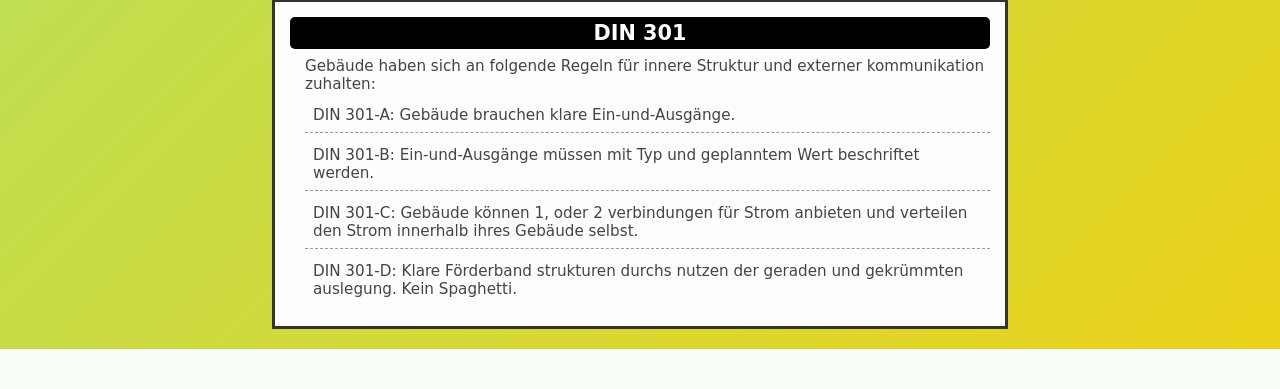
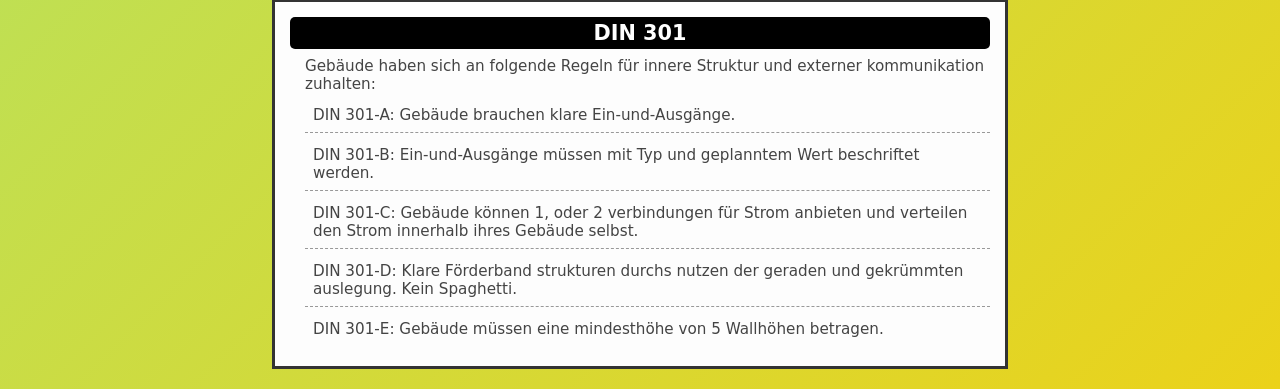
Before and after one commit to LennardKnorke/Satisfactory-Lan, a Flask app: page / in a window 1280 px wide. Shown: the part 1498-1887 px from the top of the page. Before the commit the page ends 1847 px from the top, so only its background shows below. Run offline with Flask 3, Linux system fonts and the light colour scheme.

Commit message:
last commit

```diff
--- a/templates/index.html
+++ b/templates/index.html
@@ -177,6 +177,7 @@
           <li>DIN 301-B: Ein-und-Ausgänge müssen mit Typ und geplanntem Wert beschriftet werden.</li>
           <li>DIN 301-C: Gebäude können 1, oder 2 verbindungen für Strom anbieten und verteilen den Strom innerhalb ihres Gebäude selbst.</li>
           <li>DIN 301-D: Klare Förderband strukturen durchs nutzen der geraden und gekrümmten auslegung. Kein Spaghetti.</li>
+          <li>DIN 301-E: Gebäude müssen eine mindesthöhe von 5 Wallhöhen betragen.</li>
         </ul>
       </p>
     </li>
```
